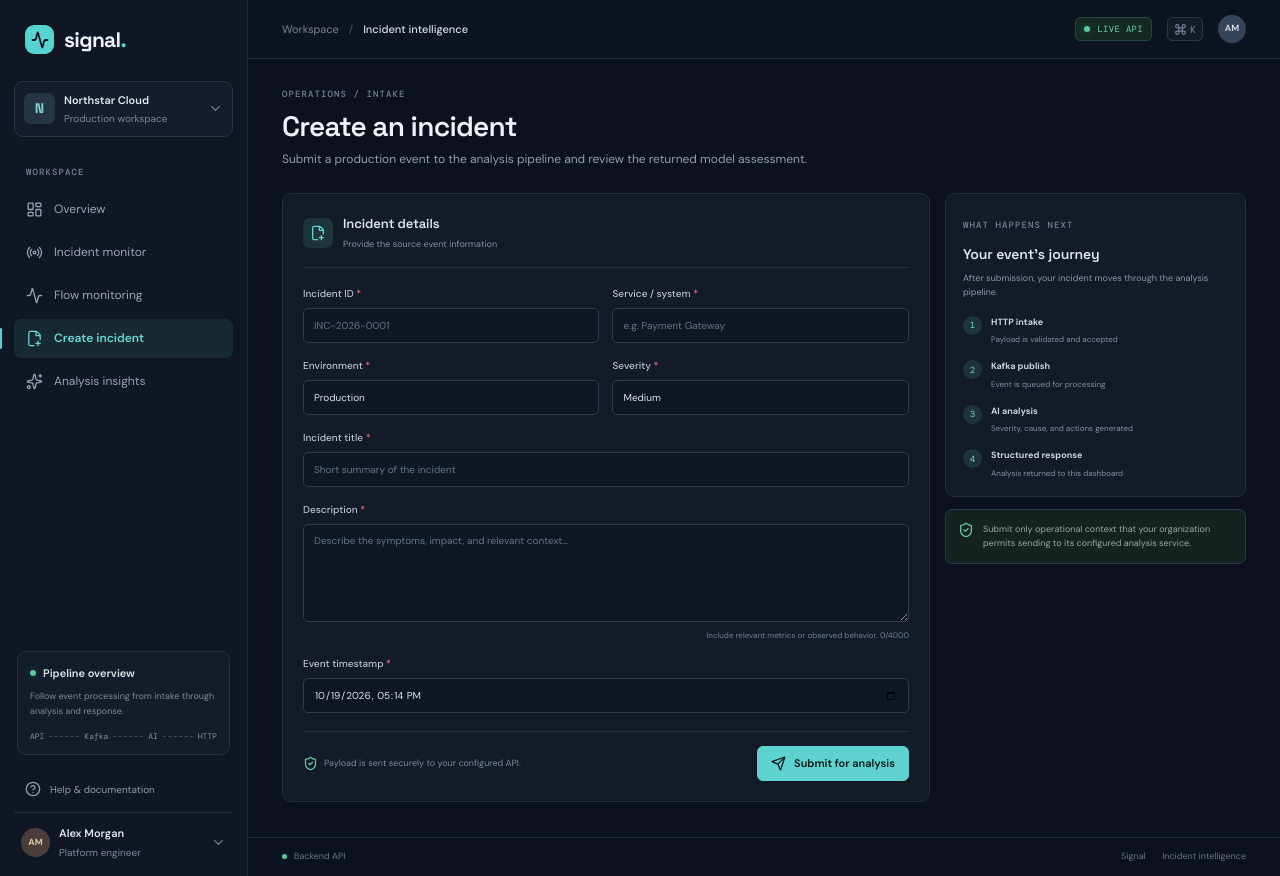
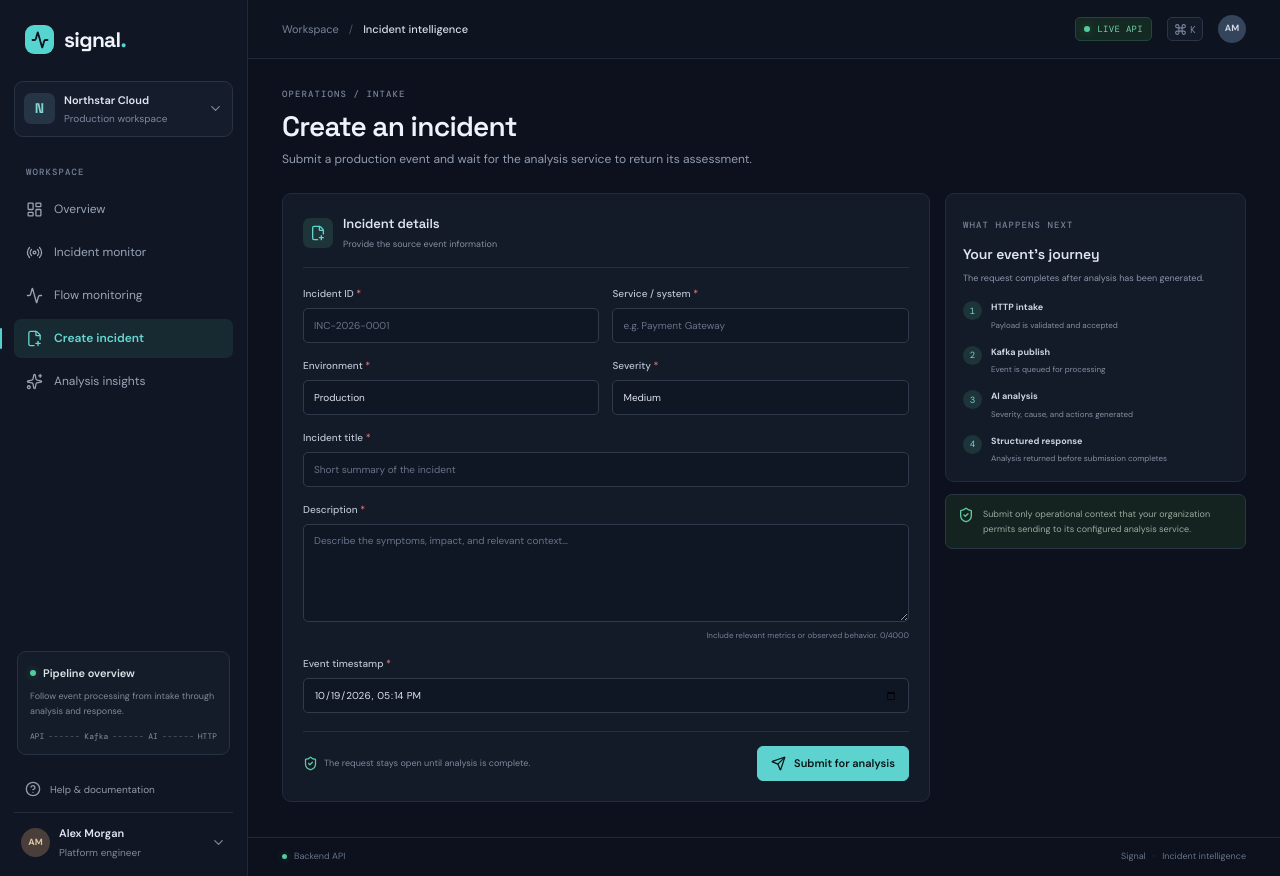
Before and after one commit to sajwanmohit/ai-incident-dashboard, a React (Vite) app: page /create in a window 1280 px wide. Built offline with nearby package versions, Linux system fonts and the light colour scheme; no server answers.

Commit message:
Add evidence field to IncidentAnalysisResult and update related components

```diff
--- a/src/components/AnalysisSummaryCard.tsx
+++ b/src/components/AnalysisSummaryCard.tsx
@@ -21,6 +21,7 @@ export default function AnalysisSummaryCard({ analysis }: { analysis: IncidentAn
         <span className="metric-label">Recommended actions</span>
         <ul>{analysis.recommendedActions.map((action) => <li key={action}><span><Check size={12} /></span>{action}</li>)}</ul>
       </div>
+      {analysis.evidence?.length ? <div className="explanation-block"><span className="metric-label">Evidence</span><ul>{analysis.evidence.map((item) => <li key={item}>{item}</li>)}</ul></div> : null}
       {analysis.rootCause && <div className="explanation-block"><span className="metric-label"><ShieldAlert size={13} /> Root cause</span><p>{analysis.rootCause}</p></div>}
       {analysis.riskExplanation && <div className="explanation-block risk-explanation"><span className="metric-label">Risk explanation</span><p>{analysis.riskExplanation}</p></div>}
     </section>
--- a/src/index.css
+++ b/src/index.css
@@ -273,7 +273,7 @@ button:focus-visible, a:focus-visible, input:focus-visible, select:focus-visible
 .privacy-note p { margin: 0; color: #9aaa9f; font-size: 9px; line-height: 1.6; }
 .submission-result { margin-top: 18px; }
 .submission-result > .panel { margin-top: 10px; }
-
+.processing-result { display: flex; align-items: center; gap: 10px; padding: 12px; color: #a7b2c2; font-size: 10px; }
 .analysis-card { padding: 17px; }
 .analysis-heading { display: flex; align-items: center; gap: 9px; }
 .analysis-spark { width: 29px; height: 29px; display: grid; place-items: center; border-radius: 7px; color: #a996fa; background: #2c2945; }
--- a/src/pages/CreateIncidentPage.tsx
+++ b/src/pages/CreateIncidentPage.tsx
@@ -43,7 +43,7 @@ export default function CreateIncidentPage() {
   };
 
   return <div className="page-view">
-    <PageHeading eyebrow="OPERATIONS / INTAKE" title="Create an incident" description="Submit a production event to the analysis pipeline and review the returned model assessment." />
+    <PageHeading eyebrow="OPERATIONS / INTAKE" title="Create an incident" description="Submit a production event and wait for the analysis service to return its assessment." />
     <div className="create-layout">
       <form className="panel create-form" onSubmit={(event) => void submit(event)}>
         <div className="form-section-heading"><span className="form-section-icon"><FilePlus2 size={16} /></span><div><h3>Incident details</h3><p>Provide the source event information</p></div></div>
@@ -56,14 +56,15 @@ export default function CreateIncidentPage() {
           <label className="form-field form-field-wide"><span>Description <i>*</i></span><textarea required rows={5} maxLength={4000} value={form.description} onChange={(event) => update("description", event.target.value)} placeholder="Describe the symptoms, impact, and relevant context…" /><small>Include relevant metrics or observed behavior. {form.description.length}/4000</small></label>
           <label className="form-field form-field-wide"><span>Event timestamp <i>*</i></span><input required type="datetime-local" value={form.timestamp} onChange={(event) => update("timestamp", event.target.value)} /></label>
         </div>
-        <div className="form-footer"><span><ShieldCheck size={15} />Payload is sent securely to your configured API.</span><button className="button button-primary" type="submit" disabled={submitting}>{submitting ? <><LoaderCircle className="spin" size={16} />Submitting…</> : <><Send size={15} />Submit for analysis</>}</button></div>
+        <div className="form-footer"><span><ShieldCheck size={15} />The request stays open until analysis is complete.</span><button className="button button-primary" type="submit" disabled={submitting}>{submitting ? <><LoaderCircle className="spin" size={16} />Waiting for analysis…</> : <><Send size={15} />Submit for analysis</>}</button></div>
         {error && <div className="error-banner form-error"><CircleAlert size={16} /><span>{error}</span></div>}
+        {submitting && <div className="processing-result"><LoaderCircle className="spin" size={17} /><span>Incident submitted. Waiting for the backend to finish the AI analysis and return its response…</span></div>}
       </form>
       <aside className="create-aside">
-        <section className="panel pipeline-card"><span className="eyebrow">WHAT HAPPENS NEXT</span><h3>Your event's journey</h3><p>After submission, your incident moves through the analysis pipeline.</p><div className="journey-list"><div><span>1</span><div><strong>HTTP intake</strong><small>Payload is validated and accepted</small></div></div><div><span>2</span><div><strong>Kafka publish</strong><small>Event is queued for processing</small></div></div><div><span>3</span><div><strong>AI analysis</strong><small>Severity, cause, and actions generated</small></div></div><div><span>4</span><div><strong>Structured response</strong><small>Analysis returned to this dashboard</small></div></div></div></section>
+        <section className="panel pipeline-card"><span className="eyebrow">WHAT HAPPENS NEXT</span><h3>Your event's journey</h3><p>The request completes after analysis has been generated.</p><div className="journey-list"><div><span>1</span><div><strong>HTTP intake</strong><small>Payload is validated and accepted</small></div></div><div><span>2</span><div><strong>Kafka publish</strong><small>Event is queued for processing</small></div></div><div><span>3</span><div><strong>AI analysis</strong><small>Severity, cause, and actions generated</small></div></div><div><span>4</span><div><strong>Structured response</strong><small>Analysis returned before submission completes</small></div></div></div></section>
         <div className="privacy-note"><ShieldCheck size={16} /><p>Submit only operational context that your organization permits sending to its configured analysis service.</p></div>
       </aside>
     </div>
-    {result && <section className="submission-result"><div className="success-banner"><CheckCircle2 size={18} /><div><strong>Incident accepted and analyzed</strong><p>{result.incidentId} returned successfully by the backend.</p></div><Link className="text-link" to={`/insights/${encodeURIComponent(result.incidentId)}`}>View insights →</Link></div><AnalysisSummaryCard analysis={result.analysis} /></section>}
+    {result && <section className="submission-result"><div className="success-banner"><CheckCircle2 size={18} /><div><strong>Incident analyzed</strong><p>{result.incidentId} and its analysis were returned by the backend.</p></div><Link className="text-link" to={`/insights/${encodeURIComponent(result.incidentId)}`}>View insights →</Link></div><AnalysisSummaryCard analysis={result.analysis} /></section>}
   </div>;
 }
--- a/src/types/incident.ts
+++ b/src/types/incident.ts
@@ -14,6 +14,7 @@ export interface IncidentAnalysisResult {
   recommendedActions: string[];
   rootCause?: string;
   riskExplanation?: string;
+  evidence?: string[];
 }
 
 export interface IncidentTimeline {
```
